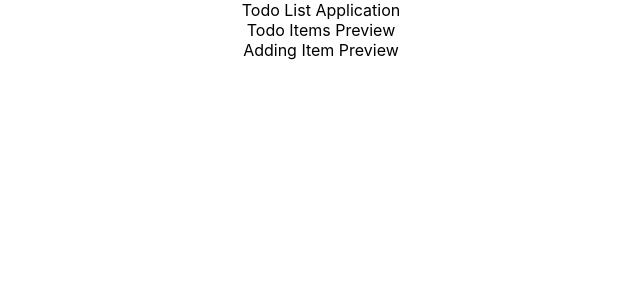
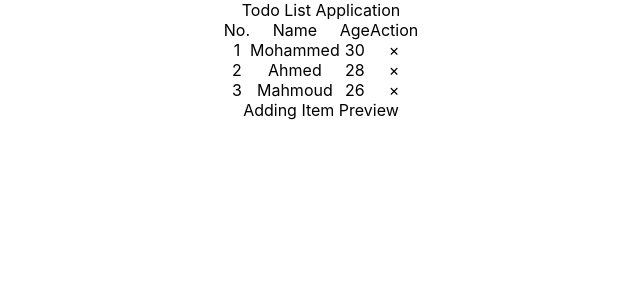
Before and after one commit to MohammedBasha/TodoListApp, a React (Create React App) app: page / in a window 1280 px wide. Shown: the top 300 px of the page, without its empty margins (319-959 px from the left). Built offline with nearby package versions, Linux system fonts and the light colour scheme.

Commit message:
Build the TodoItems preview component and some styles

```diff
--- a/src/App.js
+++ b/src/App.js
@@ -19,7 +19,7 @@ class App extends Component {
     return (
       <div className="todolist-app">
         Todo List Application
-        <TodoItems />
+        <TodoItems items={this.state.items} />
         <AddItem />
       </div>
     );
--- a/src/components/TodoItems/TodoItems.css
+++ b/src/components/TodoItems/TodoItems.css
@@ -0,0 +1,12 @@
+.todoitems-wrapper {
+    display: table;
+    margin: auto;
+}
+
+.todoitem {
+    display: table-row;
+}
+
+.todoitem > span {
+    display: table-cell;
+}
--- a/src/components/TodoItems/TodoItems.js
+++ b/src/components/TodoItems/TodoItems.js
@@ -1,10 +1,28 @@
 import React from 'react';
 import './TodoItems.css';
 
-const TodoItems = () => {
+const TodoItems = (props) => {
+    const {items} = props,
+        ListItems = items.map((item, index) => {
+            return (
+                <div key={item.id} className="todoitem">
+                    <span className="item-index">{++index}</span>
+                    <span className="item-name">{item.name}</span>
+                    <span className="item-age">{item.age}</span>
+                    <span className="item-action">&times;</span>
+                </div>
+            )
+        });
+
     return (
         <div className="todoitems-wrapper">
-            Todo Items Preview
+            <div className="todoitem todoitem-header">
+                <span className="item-index-header">No.</span>
+                <span className="item-name-header">Name</span>
+                <span className="item-age-header">Age</span>
+                <span className="item-action-header">Action</span>
+            </div>
+            {ListItems}
         </div>
     );
 }
```
